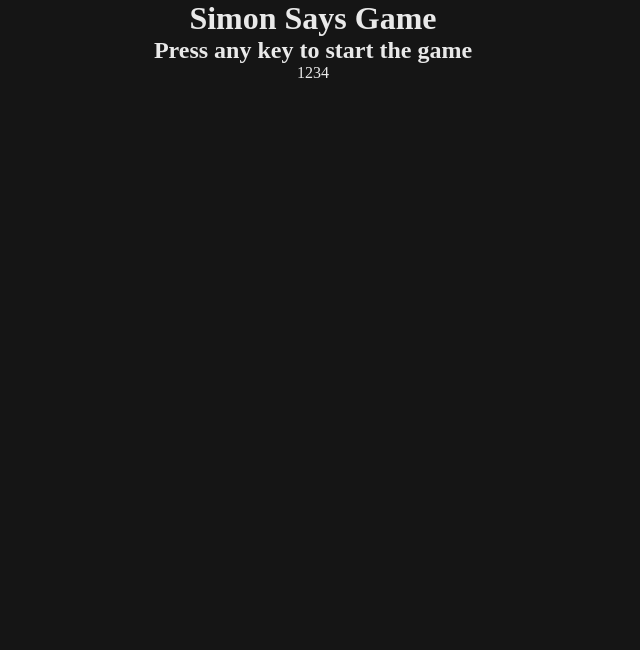
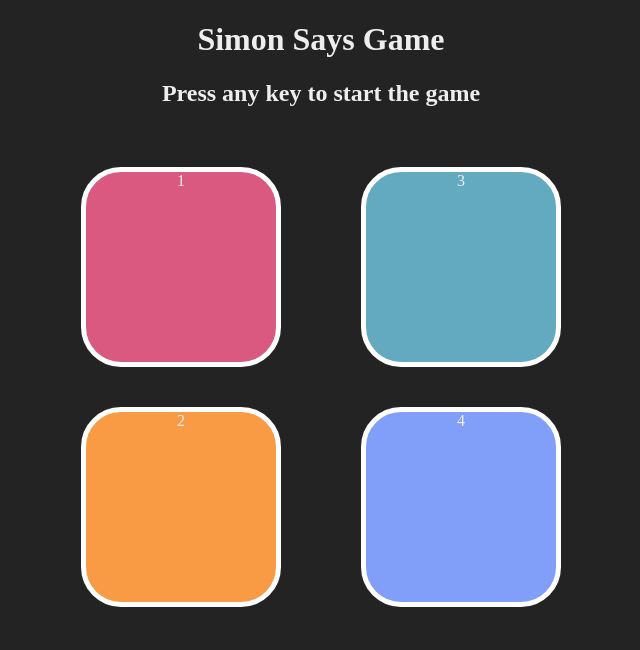
Before and after one commit to satyamlal/PracticeProjects, a plain HTML site: page index.html in a window 1280 px wide. Shown: the whole page, without its empty margins (327-967 px from the left). Drawn offline with Linux system fonts and the light colour scheme.

Commit message:
Front End Design Completed

```diff
--- a/index.html
+++ b/index.html
@@ -11,10 +11,14 @@
     <h2>Press any key to start the game</h2>
 
     <div class="btn-container">
-      <div id="div">1</div>
-      <div id="div">2</div>
-      <div id="div">3</div>
-      <div id="div">4</div>
+      <div class="line-one">
+        <div class="btn pink" type="button">1</div>
+        <div class="btn orange" type="button">2</div>
+      </div>
+      <div class="line-two">
+        <div class="btn cyan" type="button">3</div>
+        <div class="btn blue" type="button">4</div>
+      </div>
     </div>
     <script src="script.js"></script>
   </body>
--- a/style.css
+++ b/style.css
@@ -1,24 +1,42 @@
 * {
-  margin: 0;
-  padding: 0;
+  /* margin: 0;
+  padding: 0; */
   box-sizing: border-box;
-  color: rgb(233, 233, 233);
+  color: rgb(238, 238, 238);
 }
 html,
 body {
   height: 100%;
   width: 100%;
-  background-color: rgb(21, 21, 21);
+  background-color: rgb(35, 35, 35);
   text-align: center;
 }
+
 .btn {
   height: 200px;
   width: 200px;
   border-radius: 20%;
-  border: 10px solid white;
+  border: 5px solid white;
+  margin: 2.5rem;
 }
 
 .btn-container {
   display: flex;
   justify-content: center;
 }
+
+.pink {
+  background-color: #d95980;
+}
+
+.orange {
+  background-color: #f99b45;
+}
+
+.cyan {
+  background-color: #63aac0;
+}
+
+.blue {
+  background-color: #819ff9;
+}
```
